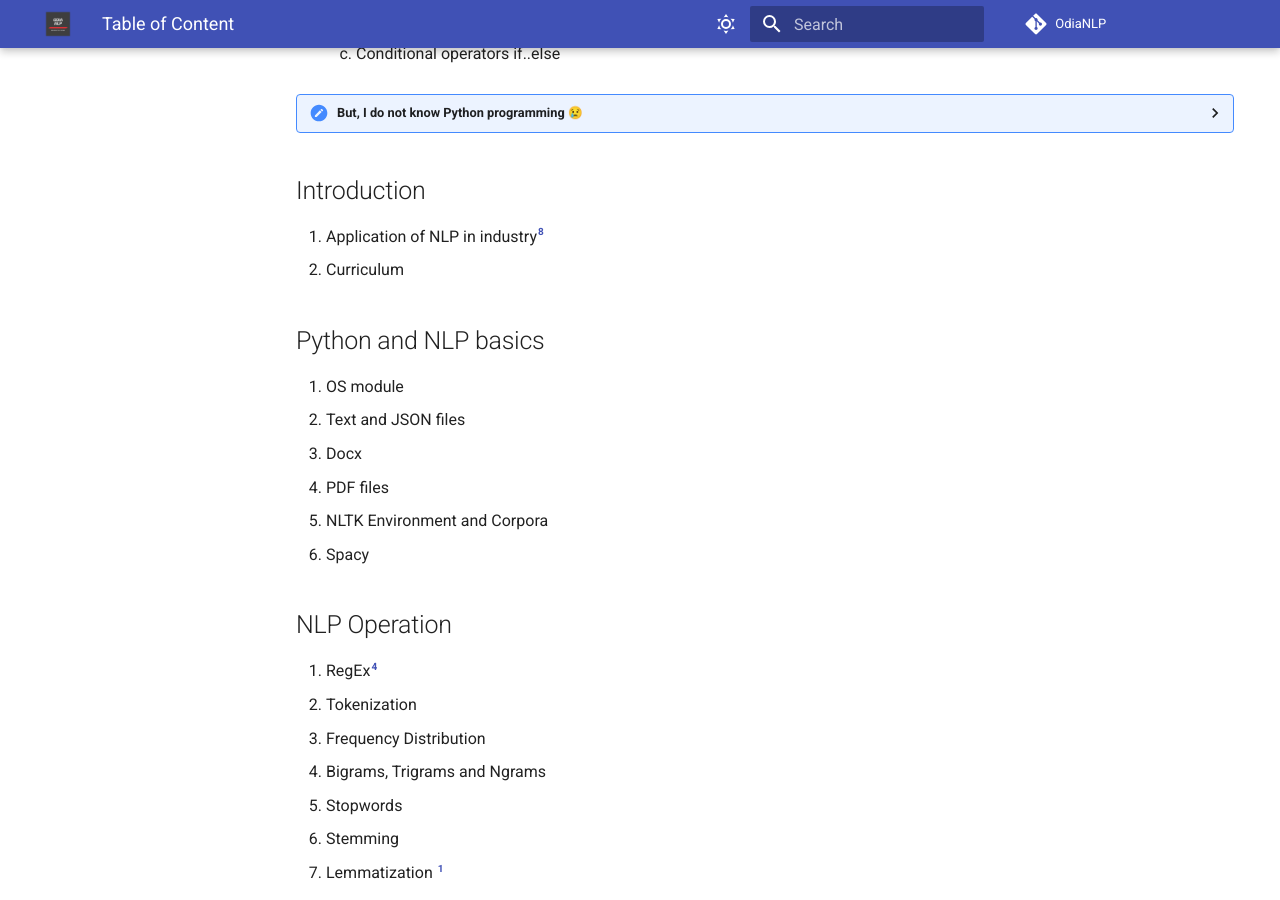
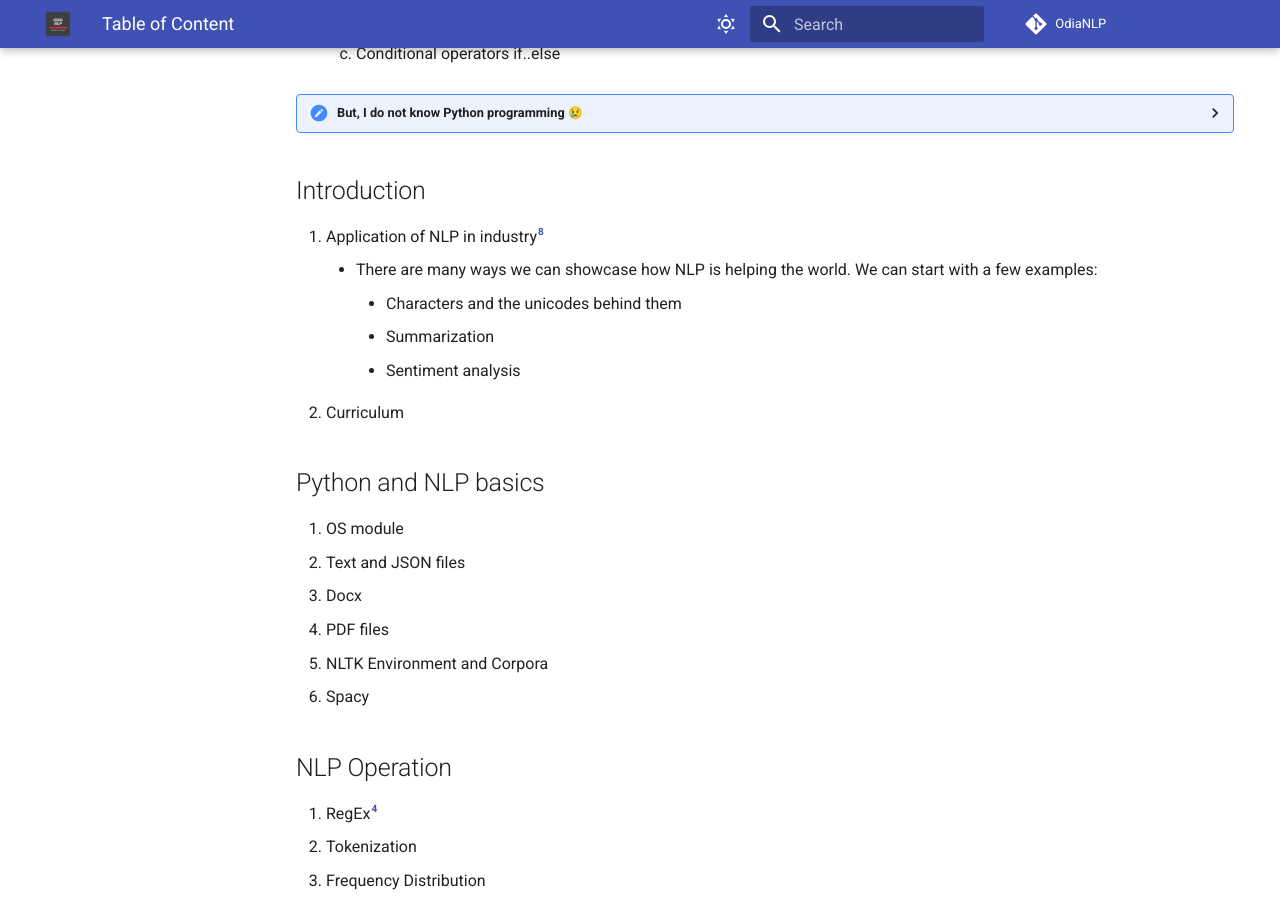
Before and after one commit to OdiaNLP/odianlp.github.io, an MkDocs documentation site: the page built from docs/NLP/course-toc.md, in a window 1280 px wide and 900 px high, scrolled down 446 px. Built offline with MkDocs 1.6.1 and Material for MkDocs 9.7.7, drawn with Linux system fonts in a browser that asks for light colours; emoji names are drawn with the system emoji font; comment, search, counter and statistics services are not loaded.

Commit message:
minor changes added

```diff
--- a/docs/NLP/course-toc.md
+++ b/docs/NLP/course-toc.md
@@ -30,6 +30,11 @@ These are the basic knowledge needed to go ahead with this course.
 ## Introduction
 
 0. Application of NLP in industry[^8]
+    <!-- This part is about changing the mindset of students along with increasing curiosity in them -->
+    - There are many ways we can showcase how NLP is helping the world. We can start with a few examples:
+        - Characters and the unicodes behind them
+        - Summarization
+        - Sentiment analysis
 1. Curriculum
 
 ## Python and NLP basics
```
